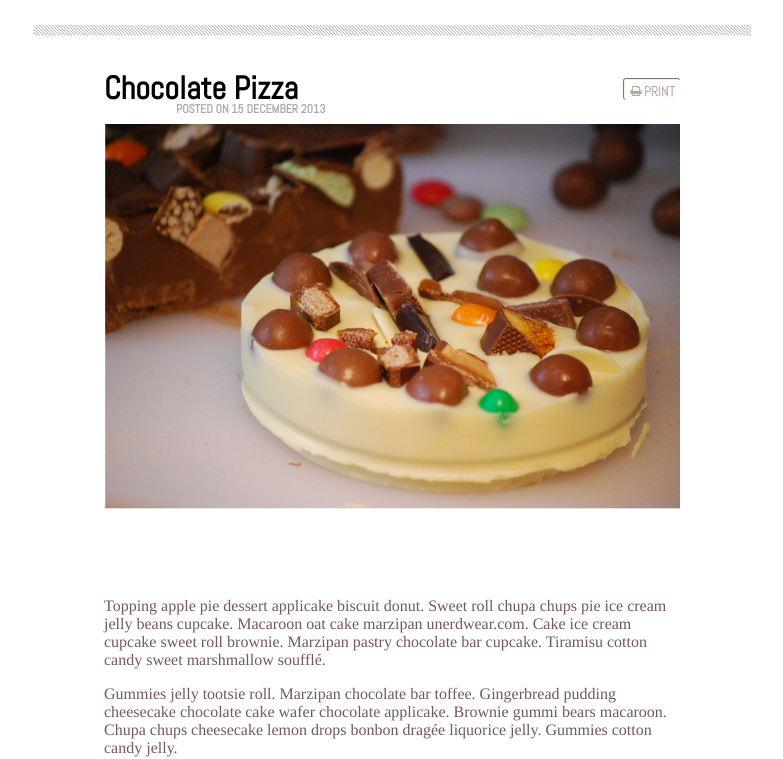
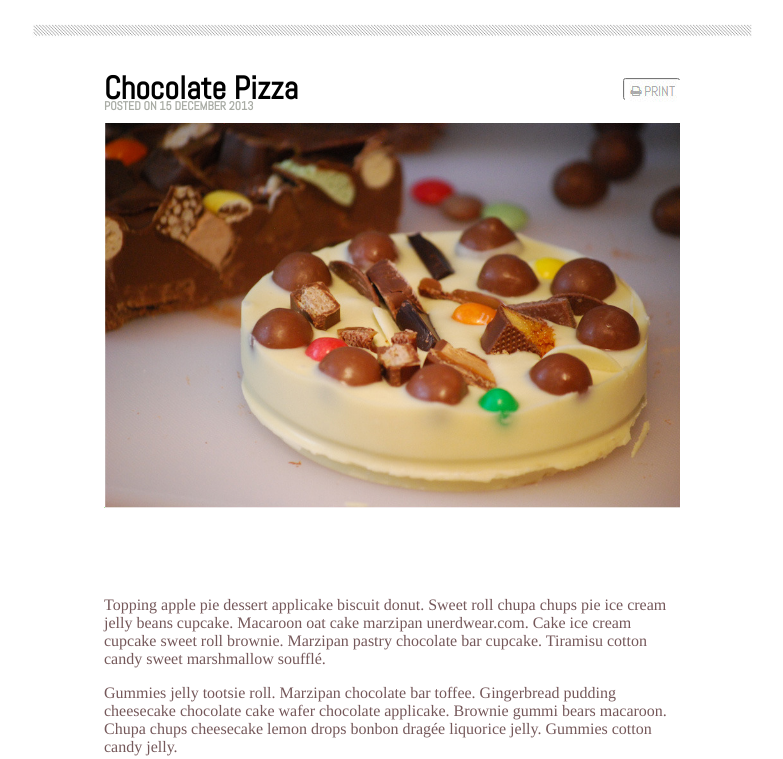
Before and after one commit to mikeebowen/chocolate-pizza-blog-post, a plain HTML site: page index.html in a window 1280 px wide. Shown: the part 55-814 px from the top of the page, without its empty margins (248-1031 px from the left). Drawn offline with Linux system fonts and the light colour scheme.

Commit message:
Correct date class margin

```diff
--- a/css/style.css
+++ b/css/style.css
@@ -97,7 +97,7 @@ header {
 }
 
 .date {
-  margin-left: 20%;
+  margin-left: 10%;
 }
 
 .date h3 {
@@ -105,7 +105,7 @@ header {
   font-size: .75em;
   text-align: left;
   color: #a9aca5;
-  line-height: .5em;
+  line-height: .7em;
   margin-top: -5%;
 }
 
```
